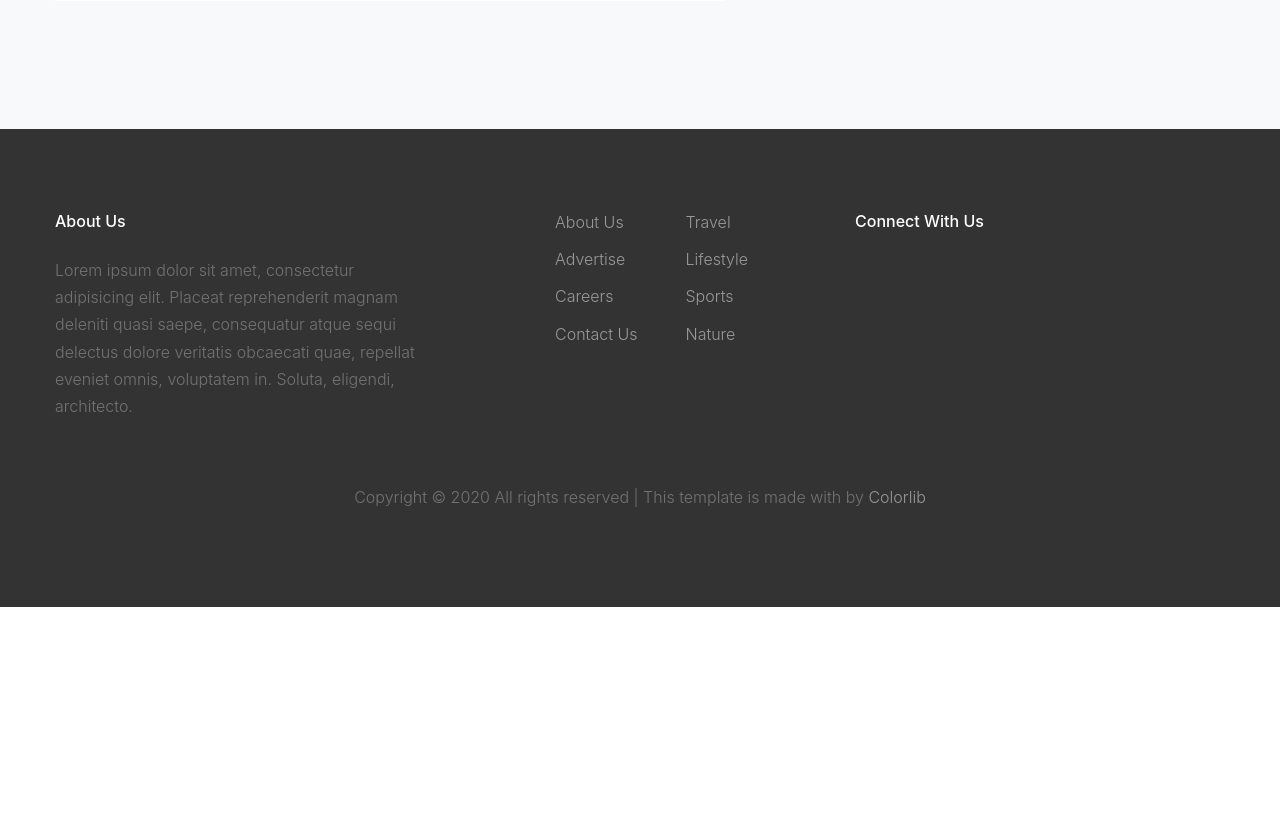
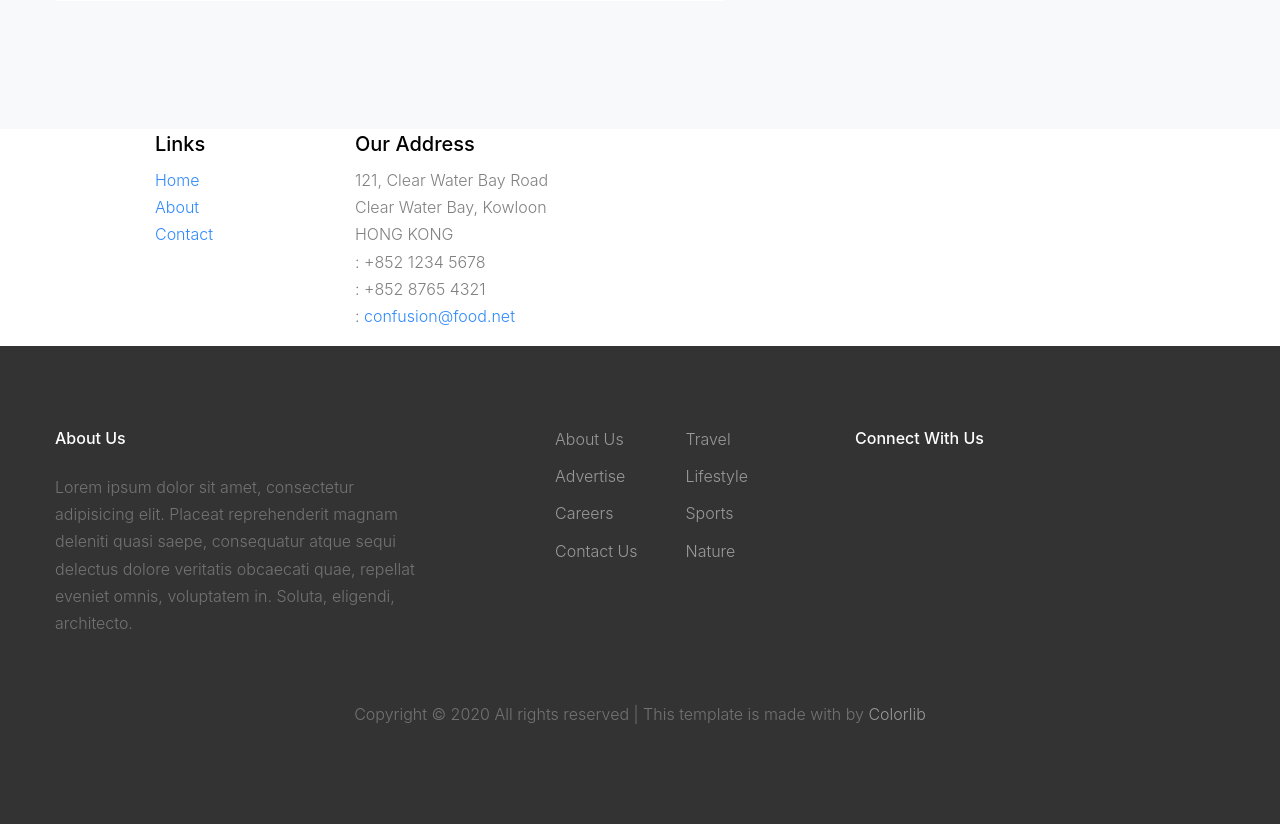
Before and after one commit to pranjalgupta29/blogging-website, a Django app: page /contact/ in a window 1280 px wide. Shown: the part 1450-2274 px from the top of the page. Before the commit the page ends 2057 px from the top, so only its background shows below. Run offline with Django 3.2, Linux system fonts and the light colour scheme; some libraries are stand-ins or nearby versions; some web fonts are replaced.

Commit message:
removed test image and footer added to contact page

```diff
--- a/blogging_website/blog/templates/blog/contact.html
+++ b/blogging_website/blog/templates/blog/contact.html
@@ -87,4 +87,42 @@
         </div>
       </div>
     </div>
+
+    <footer class="footer">
+      <div class="container">
+          <div class="row">
+              <div class="col-4 offset-1 col-sm-2">
+                  <h5>Links</h5>
+                  <ul class="list-unstyled">
+                      <li><a href="./index.html">Home</a></li>
+                      <li><a href="./aboutus.html">About</a></li>
+                      <li><a href="#">Contact</a></li>
+                  </ul>
+              </div>
+              <div class="col-7 col-sm-5">
+                  <h5>Our Address</h5>
+                  <address>
+                121, Clear Water Bay Road<br>
+                Clear Water Bay, Kowloon<br>
+                HONG KONG<br>
+                    <i class="fa fa-phone fa-lg"></i>: +852 1234 5678<br>
+                    <i class="fa fa-fax fa-lg"></i>: +852 8765 4321<br>
+                    <i class="fa fa-envelope fa-lg"></i>:
+                    <a href="mailto:confusion@food.net">confusion@food.net</a>
+             </address>
+              </div>
+              <div class="col-12 col-sm-4 align-self-center">
+                  <div class="text-center">
+                      <a class="btn btn-social-icon btn-google" href="http://google.com/+"><i class="fa fa-google-plus"></i></a>
+                      <a class="btn btn-social-icon btn-facebook" href="http://www.facebook.com/profile.php?id="><i class="fa fa-facebook"></i></a>
+                      <a class="btn btn-social-icon btn-linkedin" href="http://www.linkedin.com/in/"><i class="fa fa-linkedin"></i></a>
+                      <a class="btn btn-social-icon btn-twitter" href="http://twitter.com/"><i class="fa fa-twitter"></i></a>
+                      <a class="btn btn-social-icon btn-google" href="http://youtube.com/"><i class="fa fa-youtube"></i></a>
+                      <a class="btn btn-social-icon" href="mailto:"><i class="fa fa-envelope-o"></i></a>
+                  </div>
+              </div>
+         </div>
+      </div>
+  </footer>
+
     {% endblock content %}
--- a/blogging_website/blog/templates/blog/index.html
+++ b/blogging_website/blog/templates/blog/index.html
@@ -7,7 +7,6 @@
             <a href="single.html" class="h-entry mb-30 v-height gradient" style="background-image: url('images/img_1.jpg');">
 
               <div class="text">
-                {% load static %}<img src="{% static 'blog/media/castle.jpg' %}" height="50%" width="50%">
                 <h2>The AI magically removes moving objects from videos.</h2>
                 <span class="date">July 19, 2019</span>
               </div>
```
